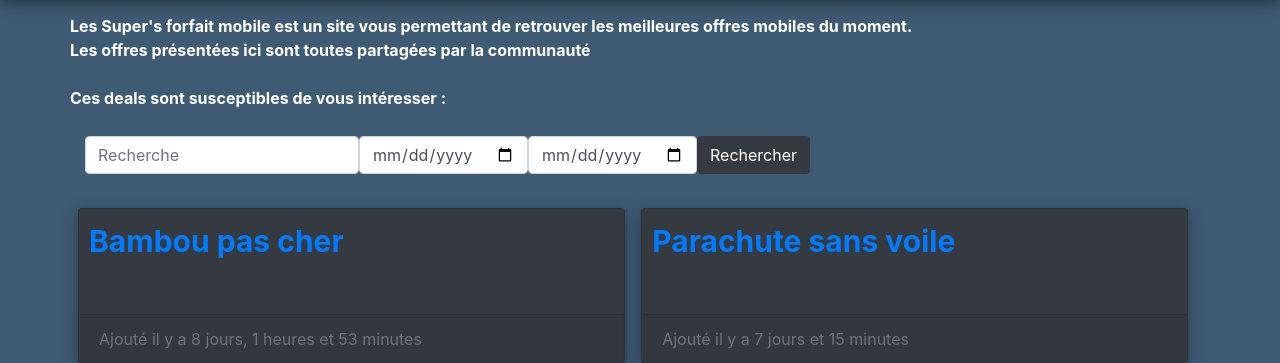
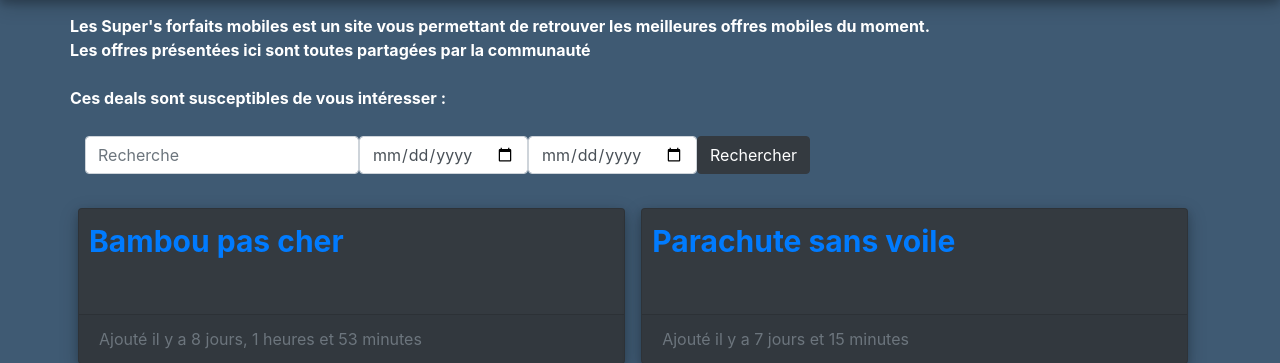
Before and after one commit to ThomasDrd/ProjectWeb2019, a CodeIgniter app: page /ProjectWeb2019/index.php/pages/index in a window 1280 px wide. Shown: the part 56-419 px from the top of the page. Run offline with CodeIgniter, Linux system fonts and the light colour scheme; data comes from the database, SQL or seed files in the repository.

Commit message:
correction texte

```diff
--- a/application/views/index.php
+++ b/application/views/index.php
@@ -2,7 +2,7 @@
 include 'template/header.php';
 
 echo '<div class="row text">';
-echo '<p>Les Super\'s forfait mobile est un site vous permettant de retrouver les meilleures offres mobiles du moment.<br/>
+echo '<p>Les Super\'s forfaits mobiles est un site vous permettant de retrouver les meilleures offres mobiles du moment.<br/>
 		Les offres présentées ici sont toutes partagées par la communauté<br/><br/>
 		Ces deals sont susceptibles de vous intéresser :
 		</p>';
```
